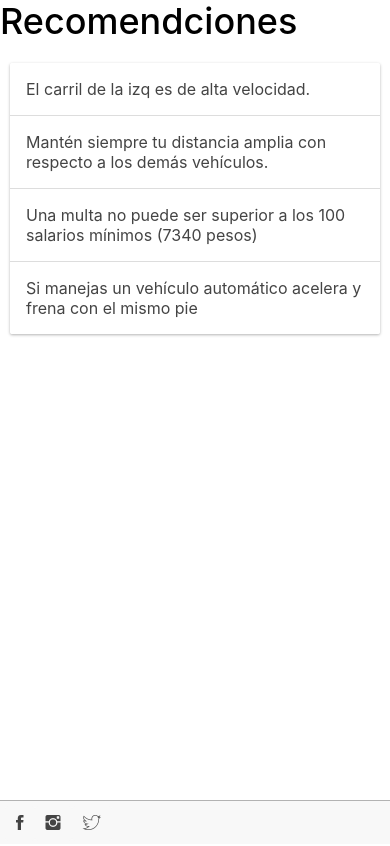
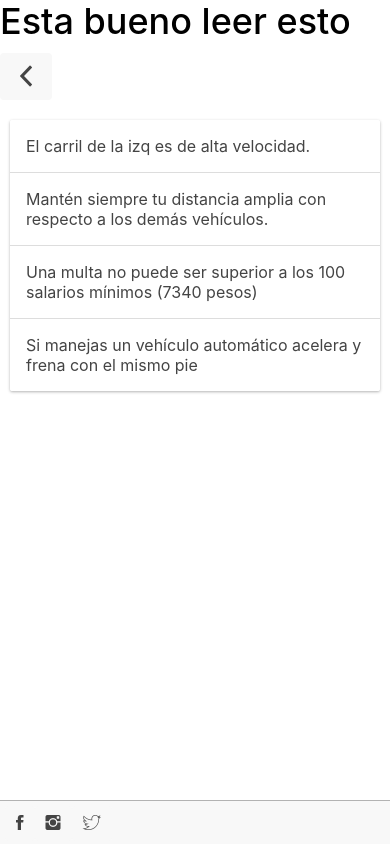
Before and after one commit to ValeriaCDL/CeroPedos, a website: page www/templates/tips.html at #/configuration in a window 390 px wide. Drawn offline with Linux system fonts and the light colour scheme; some packages are replaced by stand-ins of ours; files that its build step writes are made by us from their sources; files whose address does not match are found by name; a web font is replaced by a local one.

Commit message:
icono back
icono back a ——> información general

```diff
--- a/www/templates/tips.html
+++ b/www/templates/tips.html
@@ -25,7 +25,8 @@
 
         <ion-pane>
           <ion-header-bar class="bar-stable">
-            <h1 class="title">Recomendciones</h1>
+            <h1 class="title">Esta bueno leer esto</h1>
+              <a href="#/general"><button class="button"><i class="icon ion-chevron-left"></i></button></a>
           </ion-header-bar>
 
 
```
Also changed, not shown: www/templates/configuration.html (+5 -3 lines).
